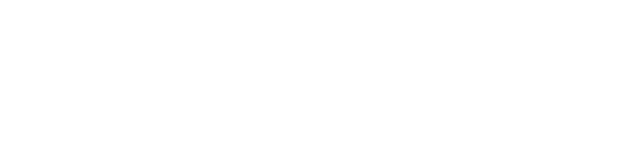
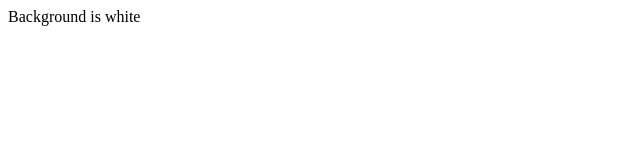
Before and after one commit to ilyharaksh/ilyharaksh.github.io, a plain HTML site: page index.html in a window 1280 px wide. Shown: the whole page, without its empty margins (0-640 px from the left). Drawn offline with Linux system fonts and the light colour scheme.

Commit message:
Update index.html

```diff
--- a/index.html
+++ b/index.html
@@ -7,6 +7,6 @@
     <title>Document</title>
 </head>
 <body>
-
+    Background is white
 </body>
 </html>
```
